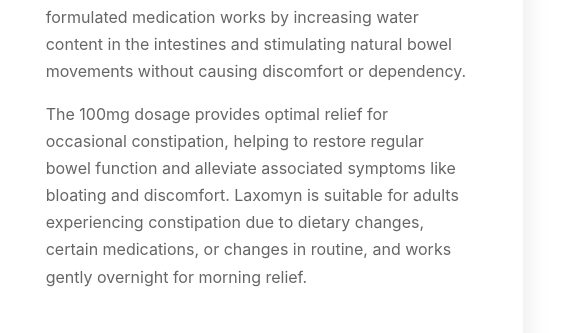
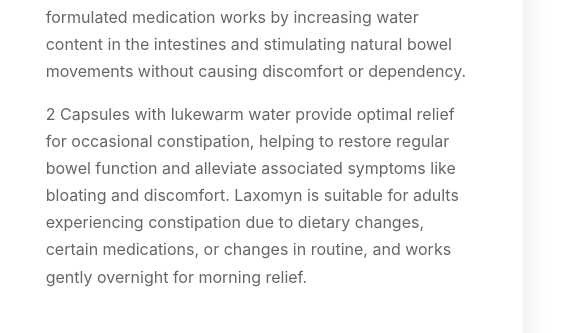
Before and after one commit to hritrick/wellfino, a plain HTML site: page product-pages/laxomyn.html in a window 1280 px wide. Shown: the part 448-781 px from the top of the page, 697-1280 px from the left. Drawn offline with nearby package versions, Linux system fonts and the light colour scheme.

Commit message:
Update laxomyn.html

```diff
--- a/product-pages/laxomyn.html
+++ b/product-pages/laxomyn.html
@@ -128,7 +128,7 @@
                     <div class="product-detail-description">
                         <h3>Product Description</h3>
                         <p>Laxomyn is a gentle yet effective laxative designed to provide reliable relief from constipation. This carefully formulated medication works by increasing water content in the intestines and stimulating natural bowel movements without causing discomfort or dependency.</p>
-                        <p>The 100mg dosage provides optimal relief for occasional constipation, helping to restore regular bowel function and alleviate associated symptoms like bloating and discomfort. Laxomyn is suitable for adults experiencing constipation due to dietary changes, certain medications, or changes in routine, and works gently overnight for morning relief.</p>
+                        <p>2 Capsules with lukewarm water provide optimal relief for occasional constipation, helping to restore regular bowel function and alleviate associated symptoms like bloating and discomfort. Laxomyn is suitable for adults experiencing constipation due to dietary changes, certain medications, or changes in routine, and works gently overnight for morning relief.</p>
                     </div>
 
                     <div class="product-detail-meta">
```
